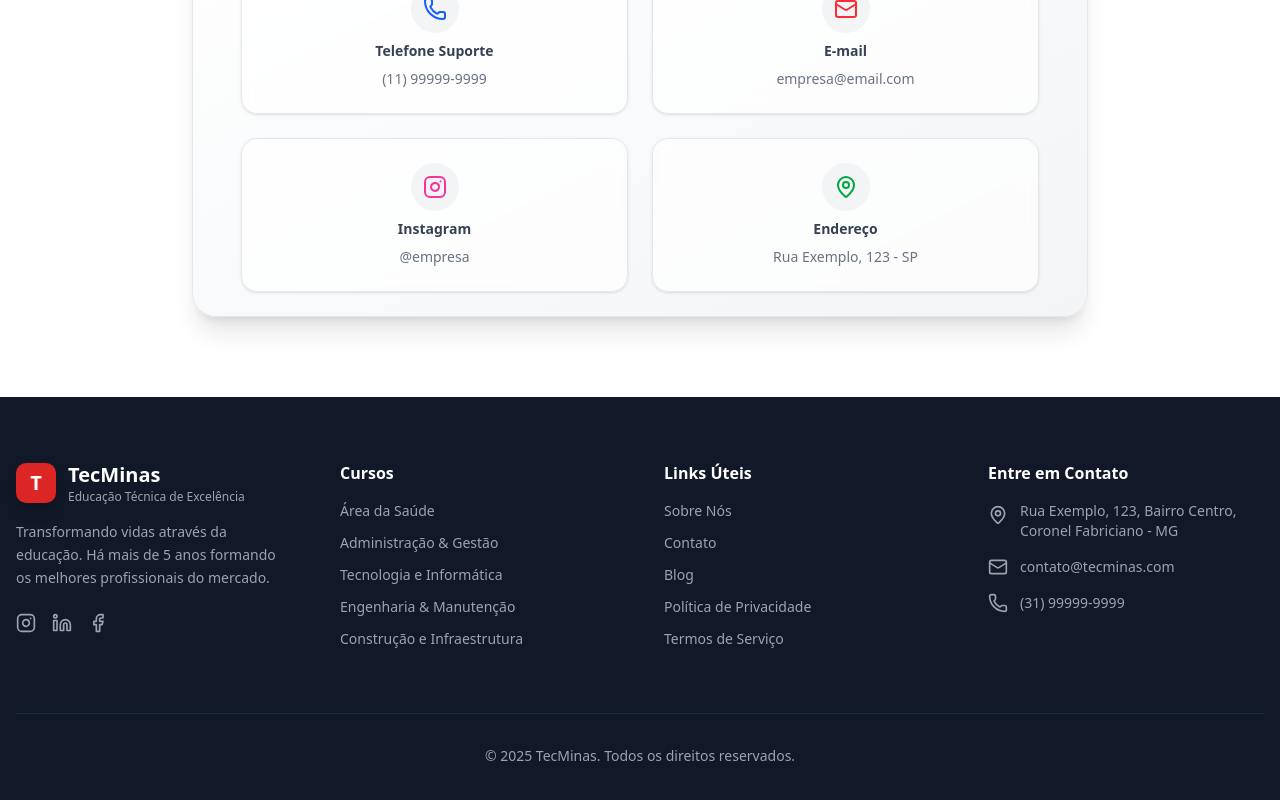
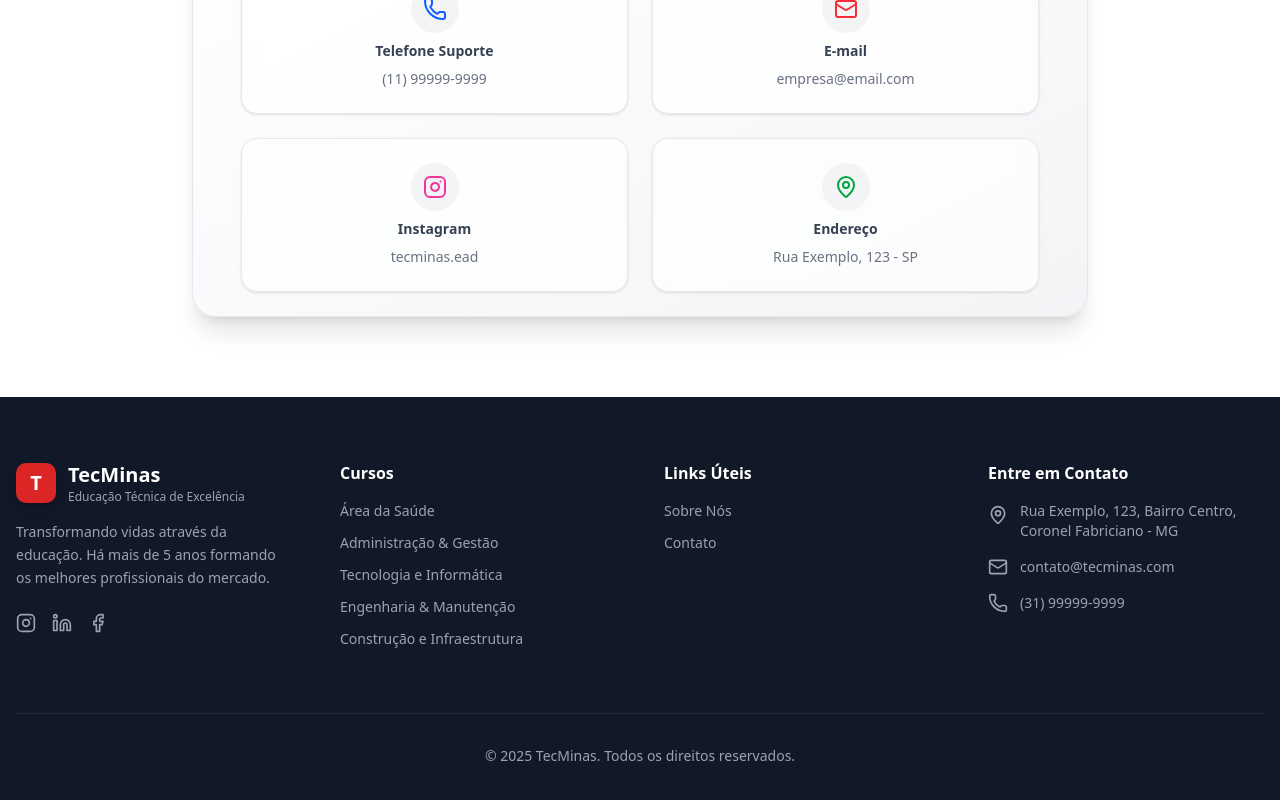
Before and after one commit to Peixotim/TecMinas, a Next.js app: page / in a window 1280 px wide. Shown: the part 5365-6165 px from the top of the page. Built offline with nearby package versions, Linux system fonts and the light colour scheme; no server answers.

Commit message:
Linkagem com API

```diff
--- a/src/components/contact.tsx
+++ b/src/components/contact.tsx
@@ -19,7 +19,7 @@ export default function Contact() {
     {
       icon: <Instagram className="w-6 h-6 text-pink-500" />,
       label: "Instagram",
-      value: "@empresa",
+      value: "tecminas.ead",
     },
     {
       icon: <MapPin className="w-6 h-6 text-green-600" />,
--- a/src/components/footer.tsx
+++ b/src/components/footer.tsx
@@ -52,27 +52,42 @@ const Footer = () => {
             <h4 className="font-semibold text-white mb-4">Cursos</h4>
             <ul className="space-y-3 text-sm text-[#9CA3AF]">
               <li>
-                <a href="#" className="hover:text-[#DC2626] transition-colors">
+                <a
+                  href="#cursos"
+                  className="hover:text-[#DC2626] transition-colors"
+                >
                   Área da Saúde
                 </a>
               </li>
               <li>
-                <a href="#" className="hover:text-[#DC2626] transition-colors">
+                <a
+                  href="#cursos"
+                  className="hover:text-[#DC2626] transition-colors"
+                >
                   Administração & Gestão
                 </a>
               </li>
               <li>
-                <a href="#" className="hover:text-[#DC2626] transition-colors">
+                <a
+                  href="#cursos"
+                  className="hover:text-[#DC2626] transition-colors"
+                >
                   Tecnologia e Informática
                 </a>
               </li>
               <li>
-                <a href="#" className="hover:text-[#DC2626] transition-colors">
+                <a
+                  href="#cursos"
+                  className="hover:text-[#DC2626] transition-colors"
+                >
                   Engenharia & Manutenção
                 </a>
               </li>
               <li>
-                <a href="#" className="hover:text-[#DC2626] transition-colors">
+                <a
+                  href="#cursos"
+                  className="hover:text-[#DC2626] transition-colors"
+                >
                   Construção e Infraestrutura
                 </a>
               </li>
@@ -97,19 +112,22 @@ const Footer = () => {
                 </a>
               </li>
               <li>
-                <a href="#" className="hover:text-[#DC2626] transition-colors">
-                  Blog
-                </a>
+                <a
+                  href="#"
+                  className="hover:text-[#DC2626] transition-colors"
+                ></a>
               </li>
               <li>
-                <a href="#" className="hover:text-[#DC2626] transition-colors">
-                  Política de Privacidade
-                </a>
+                <a
+                  href="#"
+                  className="hover:text-[#DC2626] transition-colors"
+                ></a>
               </li>
               <li>
-                <a href="#" className="hover:text-[#DC2626] transition-colors">
-                  Termos de Serviço
-                </a>
+                <a
+                  href="#"
+                  className="hover:text-[#DC2626] transition-colors"
+                ></a>
               </li>
             </ul>
           </div>
--- a/src/lib/api.ts
+++ b/src/lib/api.ts
@@ -24,7 +24,7 @@ export async function submitSubscription(subscriptionData: SubscriptionData) {
       throw new Error("A URL da API não está configurada. Verifique o arquivo .env.local"); //Se nao possui a NEXT_BASE_URL
     }
 
-    const endpoint = `${API_BASE_URL}/subscribe`;
+    const endpoint = `${API_BASE_URL}/subscribe`; //Adicionar o endpoint da API
     const response = await fetch(endpoint, {
       method: "POST",
       headers: {
```
